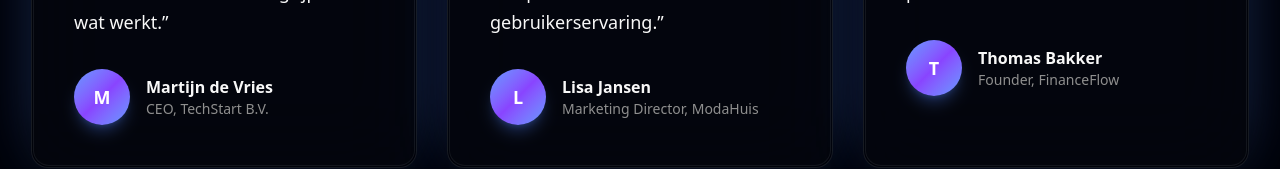
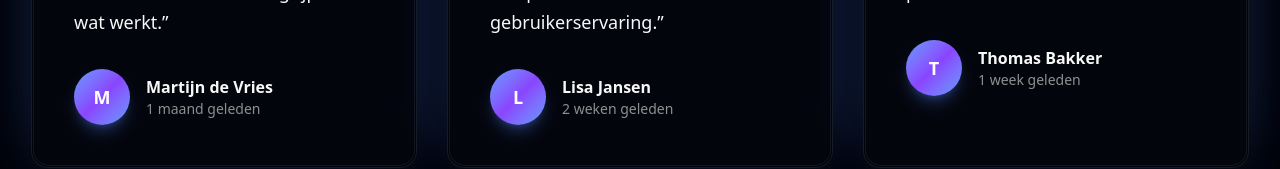
Before and after one commit to tristanr-04/CNTstudios, a Next.js app: page / in a window 1280 px wide. Shown: the part 4528-4697 px from the top of the page. Built offline with nearby package versions, Linux system fonts and the light colour scheme.

Commit message:
review fix

```diff
--- a/app/page.tsx
+++ b/app/page.tsx
@@ -340,24 +340,22 @@ export default function Home() {
             <TestimonialCard
               quote="Onze conversie is met 67% gestegen sinds de redesign. Het team van CNTstudios begrijpt echt wat werkt."
               author="Martijn de Vries"
-              company="TechStart B.V."
-              role="CEO"
+              company="1 maand geleden"
             />
           </FadeIn>
           <FadeIn delay={100}>
             <TestimonialCard
               quote="De snelheid van onze website is dramatisch verbeterd. Klanten complimenteren ons nu over de gebruikerservaring."
               author="Lisa Jansen"
-              company="ModaHuis"
-              role="Marketing Director"
+              company="2 weken geleden"
             />
           </FadeIn>
           <FadeIn delay={200}>
             <TestimonialCard
               quote="Professioneel, snel en resultaatgericht. CNTstudios levert precies wat ze beloven."
               author="Thomas Bakker"
-              company="FinanceFlow"
-              role="Founder"
+              company="1 week geleden"
+
             />
           </FadeIn>
         </div>
```
